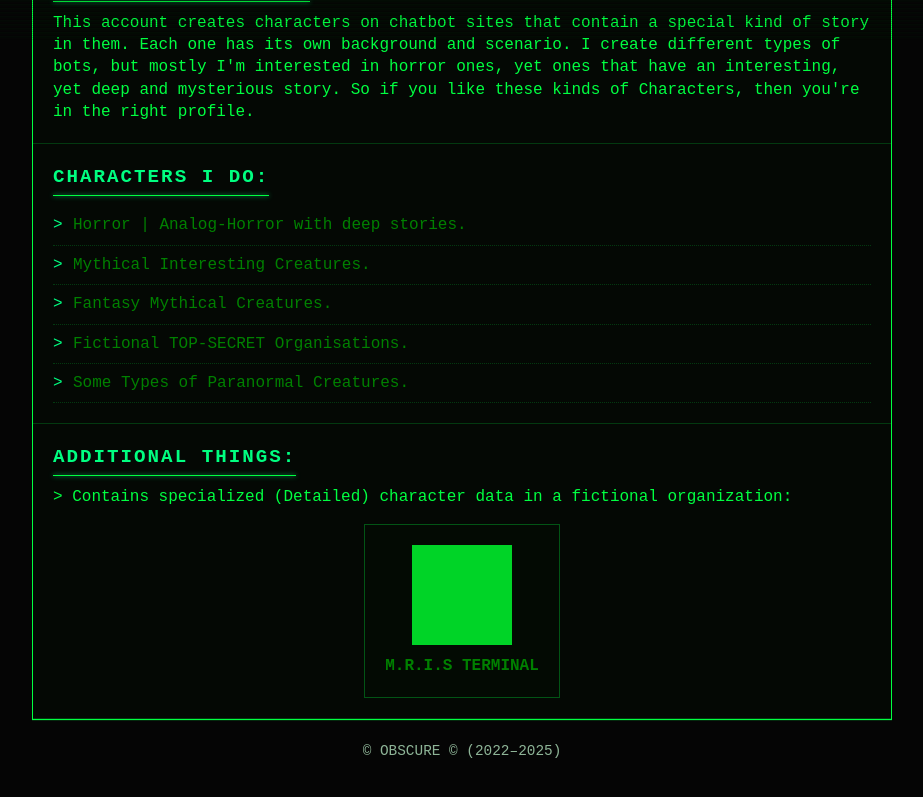
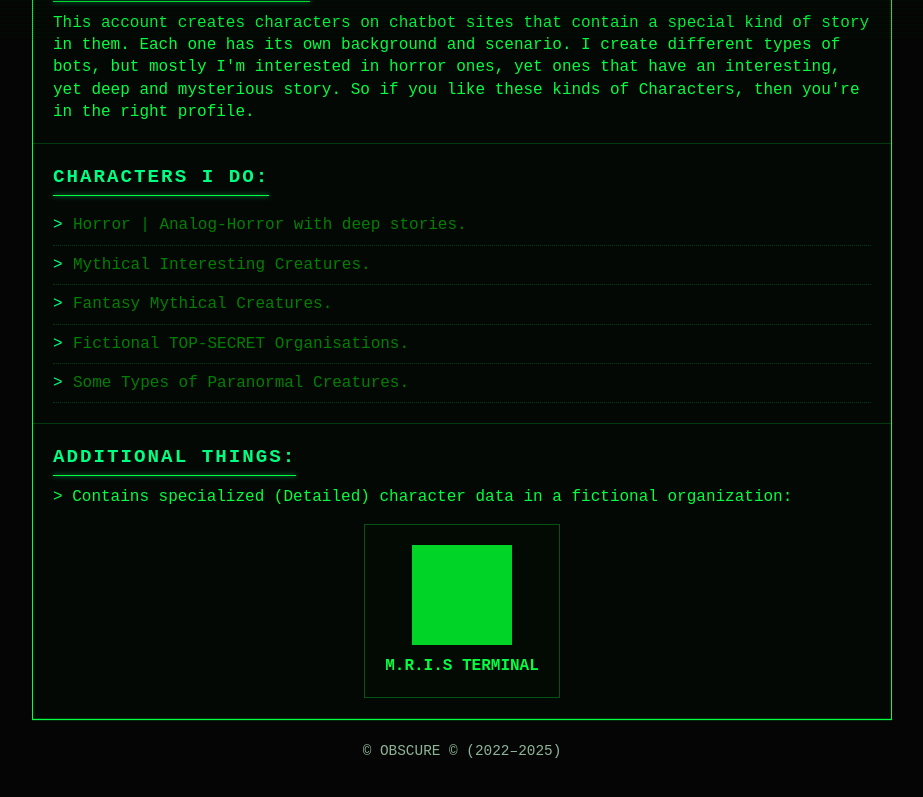
Before and after one commit to obscure265-cloud/obscure25685, a plain HTML site: page index.html in a window 1280 px wide. Shown: the part 760-1557 px from the top of the page, without its empty margins (178-1101 px from the left). Drawn offline with Linux system fonts and the light colour scheme; grey boxes are pictures that could not be loaded.

Commit message:
Update index.html

```diff
--- a/index.html
+++ b/index.html
@@ -654,7 +654,7 @@
                     <div class="folder-container">
                         <a href="https://obscure265-cloud.github.io/MRIS_TERMINAL_SYSTEM/" class="folder-item" data-tooltip="UNDER DEVELOPMENT - COMING SOON">
                             <img src="https://files.catbox.moe/qnucys.png" alt="Development Folder" class="folder-icon">
-                            <span style="color: green; font-weight: bold;">M.R.I.S TERMINAL</span>
+                            <span style="color: #00ff41; font-weight: bold;">M.R.I.S TERMINAL</span>
                         </a>
                     </div>
                 </div>
```
